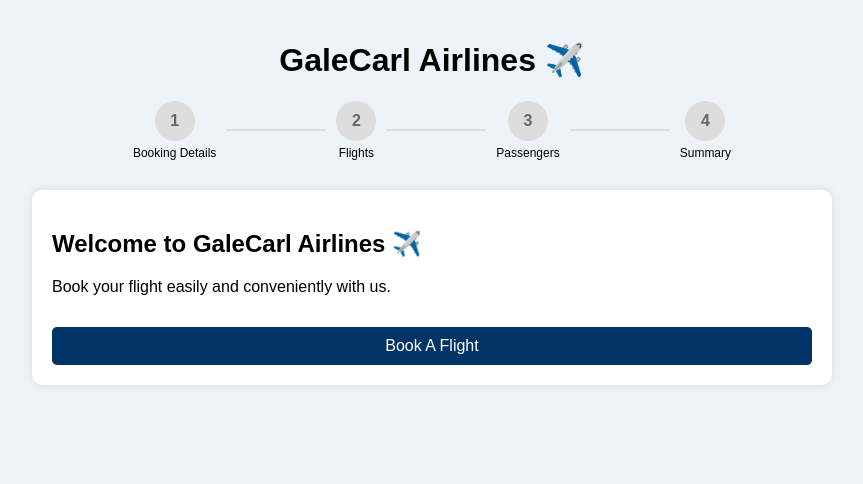
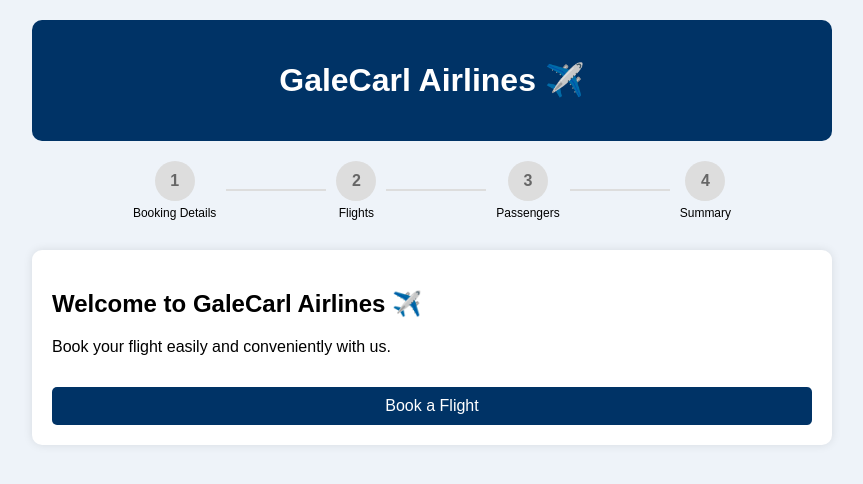
Before and after one commit to itsgale/3B-airlines, a plain HTML site: page index.html in a window 1280 px wide. Shown: the whole page, without its empty margins (208-1071 px from the left). Drawn offline with Linux system fonts and the light colour scheme.

Commit message:
sayop bati pajud

```diff
--- a/index.html
+++ b/index.html
@@ -40,7 +40,7 @@
         <div id="home" class="section active">
             <h2>Welcome to GaleCarl Airlines ✈️</h2>
             <p>Book your flight easily and conveniently with us.</p>
-            <button onclick="showSection('booking', 1)">Book A Flight</button>
+            <button onclick="showSection('booking', 1)">Book a Flight</button>
         </div>
 
         <div id="booking" class="section">
--- a/style.css
+++ b/style.css
@@ -14,6 +14,10 @@ body {
 header {
     text-align: center;
     margin-bottom: 20px;
+    background-color: #003366;
+    color: white;
+    padding: 20px;
+    border-radius: 10px;
 }
 
 .progressbar {
```
